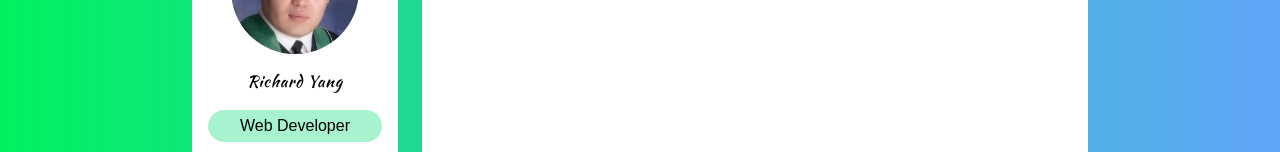
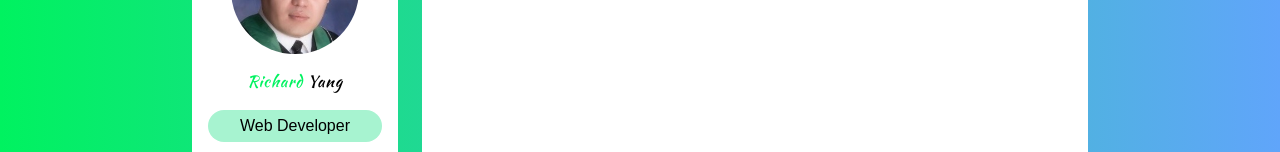
Before and after one commit to Dragontalker/nextjs-tailwindcss-portfolio, a Next.js app: page / in a window 1280 px wide. Shown: the part 146-298 px from the top of the page. Built offline with nearby package versions, Linux system fonts and the light colour scheme.

Commit message:
Applied color to name.

```diff
--- a/components/Sidebar.tsx
+++ b/components/Sidebar.tsx
@@ -11,7 +11,7 @@ const Sidebar = () => {
                 className='w-32 h-32 mx-auto rounded-full'
             />
             <h3 className='my-4 text-3x1 font-medium tracking-wider font-kaushan'>
-                <span>Richard</span> Yang
+                <span className='text-green'>Richard</span> Yang
             </h3>
             <p className='px-2 py-1 my-3 bg-green-200 rounded-full'>
                 Web Developer
```
